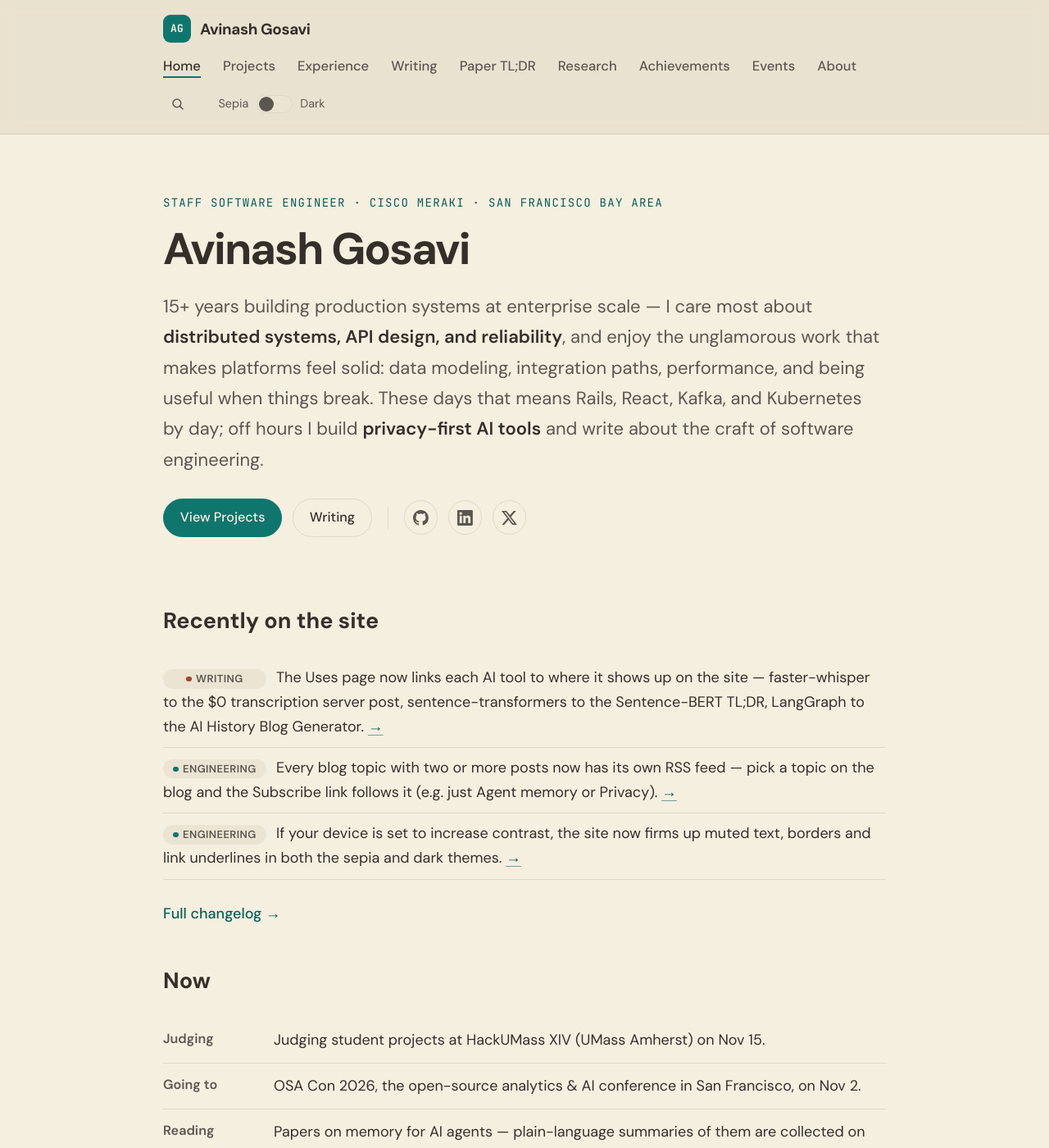
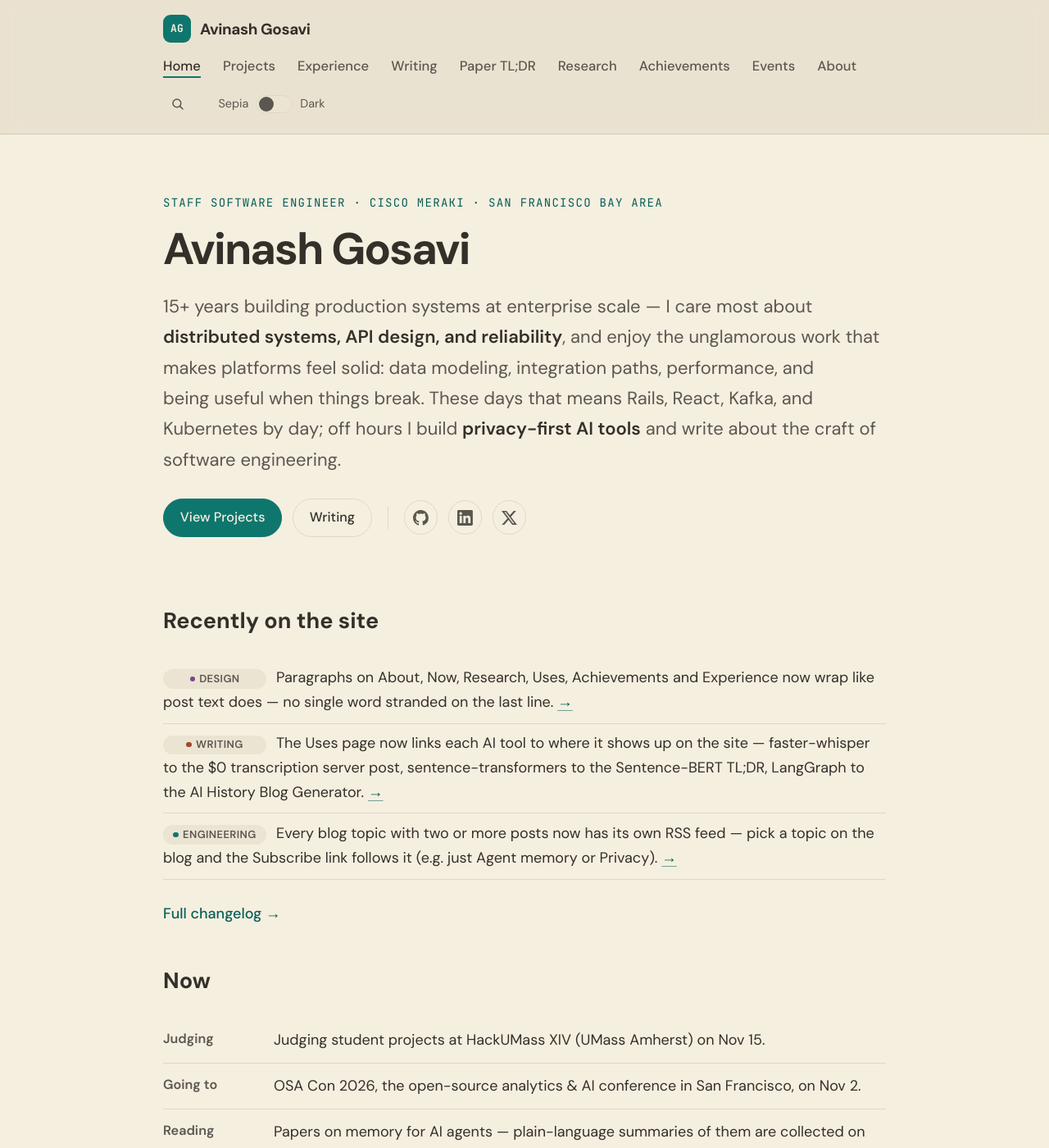
Before and after one commit to aag1091-alt/avinashgosavi.com, a Jekyll site: the page built from index.md, in a window 1280 px wide and 1400 px high. Shown: the whole window at 82% size. Built offline with Jekyll 4.4.1, drawn with Linux system fonts in a browser that asks for light colours.

Commit message:
Design: orphan-free wrapping for page prose (About, Now, Research, Uses, Achievements, Experience)
Co-Authored-By: Claude <noreply@anthropic.com>

```diff
--- a/_data/changelog.yml
+++ b/_data/changelog.yml
@@ -1,5 +1,9 @@
 # Public changelog shown on /changelog and (latest 3) on the homepage.
 # Newest first. desk: Writing | Design | Engineering
+- date: 2026-10-27
+  desk: Design
+  text: Paragraphs on About, Now, Research, Uses, Achievements and Experience now wrap like post text does — no single word stranded on the last line.
+  link: /about/
 - date: 2026-10-27
   desk: Writing
   text: The Uses page now links each AI tool to where it shows up on the site — faster-whisper to the $0 transcription server post, sentence-transformers to the Sentence-BERT TL;DR, LangGraph to the AI History Blog Generator.
--- a/assets/css/style.css
+++ b/assets/css/style.css
@@ -2133,7 +2133,10 @@ h1, h2, h3, .post-title, .hero-title, .paper-title, .tldr-title,
   text-wrap: balance;
 }
 .post-content p, .post-content li, .post-list-excerpt, .project-description,
-.series-description, .tldr-desc, .related-desc {
+.series-description, .tldr-desc, .related-desc,
+.page-lede, .hero-intro, .about-content p, .prose-page p, .prose-page li,
+.interest-list li, .now-list dd, .achievement-detail, .paper-tldr,
+.timeline-highlights li, .experience-lede {
   text-wrap: pretty;
 }
 
```
